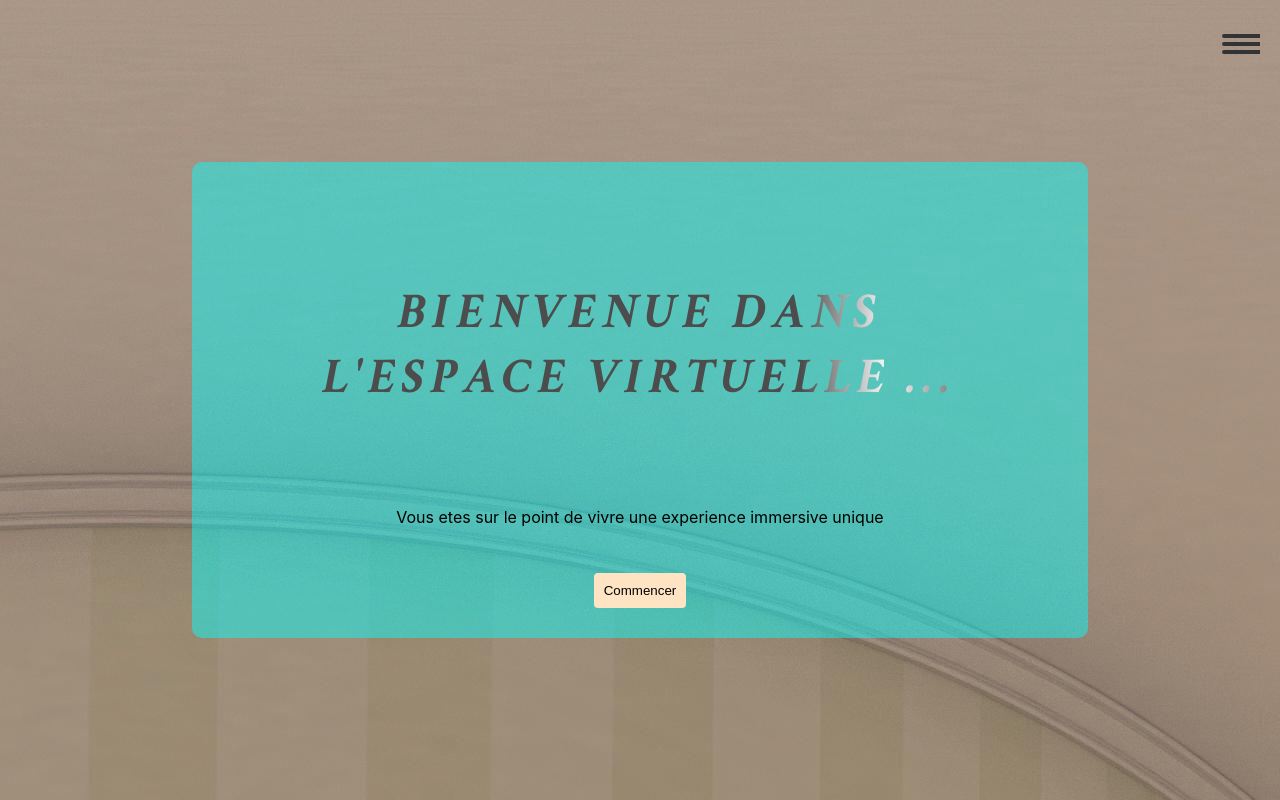
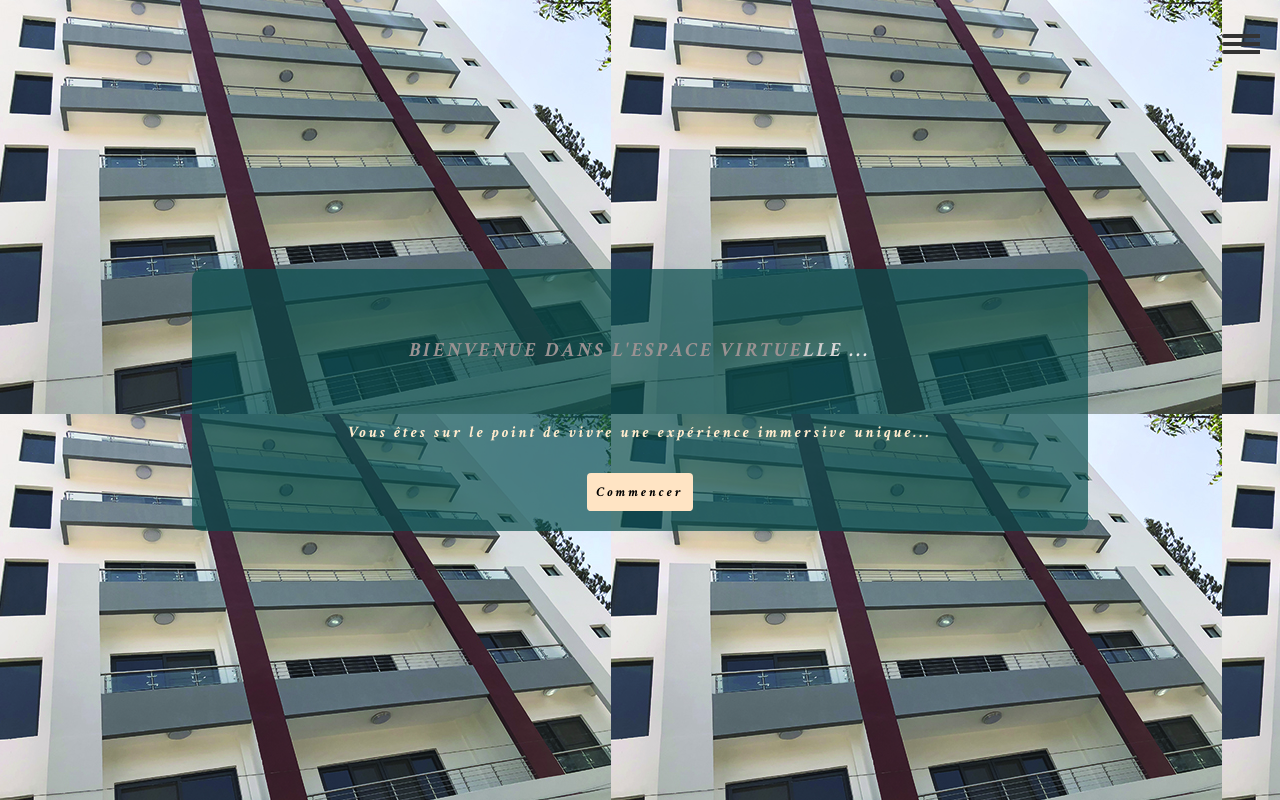
Before and after one commit to mouhamed-o-cisse/deploytest, a React (Create React App) app: page /home in a window 1280 px wide. Built offline with nearby package versions, Linux system fonts and the light colour scheme.

Commit message:
background

```diff
--- a/src/HomePage.css
+++ b/src/HomePage.css
@@ -1,4 +1,7 @@
-@import url('https://fonts.googleapis.com/css2?family=Crimson+Text:ital,wght@1,700&display=swap');.container{
+@import url('https://fonts.googleapis.com/css2?family=Crimson+Text:ital,wght@1,700&display=swap');
+
+
+.container{
     text-align: center;
 }
 
@@ -7,9 +10,9 @@
     top: 50%;
     left: 50%;
     transform: translate(-50%,-50%);
-    background-color: rgba(0, 255, 255, 0.466);
+    background-color: rgba(9, 78, 78, 0.699);
     border-radius: 10px;
-    padding: 20px 10px ;
+    padding: 10px ;
     width: 70%;
 }
 
@@ -21,6 +24,10 @@
     border-radius: 4px;
     border: none;
     margin: 30px 0 10px 0;
+    font-family: 'Crimson Text', serif;
+    letter-spacing: 3px;
+
+
 }
 
 /* Base */
@@ -34,22 +41,30 @@
     min-height: 100vh;
   } */
   h1 {
-    color: hsl(249, 80%, 24%);
-    font-size: 50px;
+    /* color: hsl(249, 80%, 24%); */
+    font-size: 20px;
     font-weight: bold;
+    text-align: center;
     font-family: 'Crimson Text', serif;
-    letter-spacing: 7px;
+    letter-spacing: 3px;
     cursor: pointer;
     text-transform: uppercase;
-  }
-
-  h1 {
-    padding: 64px;
-    background: linear-gradient(to right, hsl(0, 0%, 30%) 0, hsl(0, 0%, 100%) 10%, hsl(0, 0%, 30%) 20%);
+    padding: 45px 15px;
+    background: linear-gradient(to right, hsl(0, 3%, 77%) 0, hsl(0, 0%, 100%) 10%, hsl(0, 4%, 59%) 20%);
     -webkit-background-clip: text;
     -webkit-text-fill-color: transparent;
     animation: shine 3s infinite linear;
   }
+
+  p{
+    width: 70%;
+    text-align: center;
+    margin: 0 auto;
+    letter-spacing: 3px;
+    font-family: 'Crimson Text', serif;
+    color: blanchedalmond;
+  }
+
 
   @keyframes shine {
     0% {
--- a/src/HomePage.js
+++ b/src/HomePage.js
@@ -24,7 +24,7 @@ function HomePage () {
 
            <h1>Bienvenue dans l'espace virtuelle ...</h1>
 
-           <p>Vous etes sur le point de vivre une experience immersive unique</p>
+           <p>Vous êtes sur le point de vivre une expérience immersive unique...</p>
 
            <button className='link' onClick={goPage2} >Commencer</button>
 
--- a/src/index.css
+++ b/src/index.css
@@ -8,7 +8,31 @@ body {
   /* background-color: aquamarine; */
   background: url('./images/bedroom.jpeg') ;
 }
-
+@media (max-width: 319px) {
+  body {
+    background: url('./images/400hp.png') ;
+  }
+}
+@media (min-width: 320px) and (max-width: 480px) {
+  body {
+    background: url('./images/400hp.png') ;
+  }
+}
+@media (min-width: 480px) and (max-width: 767px) {
+  body {
+    background: url('./images/1080hp.jpeg') ;
+  }
+}
+@media (min-width: 768px) and (max-width: 1023px) {
+  body {
+    background: url('./images/1080hp.jpeg') ;
+  }
+}
+@media (min-width: 1023px) and (max-width: 1280px) {
+  body {
+    background: url('./images/1080hp.jpeg') ;
+  }
+}
 code {
   font-family: source-code-pro, Menlo, Monaco, Consolas, 'Courier New',
     monospace;
```
Also changed, not shown: src/images/1080hp.jpeg (added), src/images/400hp.png (added).
